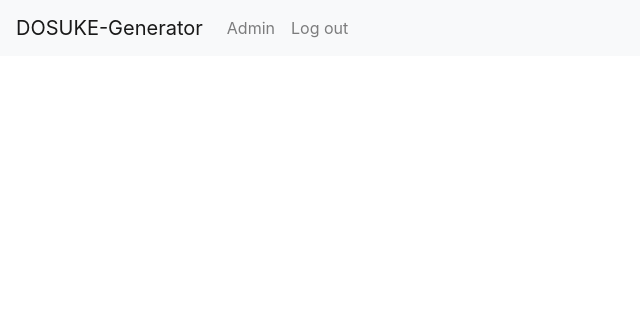
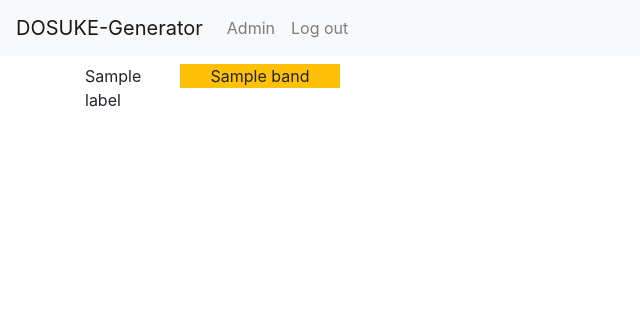
Before and after one commit to bbladr/dosuke_generator, a Django app: template dosuke/templates/dosuke/result.html in a window 1280 px wide. Shown: the top 316 px of the page, without its empty margins (0-640 px from the left). Run offline with Django 3.2, Linux system fonts and the light colour scheme; the template is opened without the code that fills it: most values are stand-ins (such as "Sample title", 1, 10 or a date in 2020); some libraries are stand-ins or nearby versions.

Commit message:
view result

```diff
--- a/dosuke/templates/dosuke/result.html
+++ b/dosuke/templates/dosuke/result.html
@@ -3,7 +3,28 @@
 <div class="container">
     <div class="row">
         <div class="col-12">
-            {{ message }}
+            <div class="row">
+                {% for timetable in timetables %}
+                    <div class="col-3 my-2">
+                        <div class="row">
+                            <div class="col-4">
+                                {% for label in labels %}
+                                    <div class="text-left">
+                                        {{ label }}
+                                    </div>
+                                {% endfor %}
+                            </div>
+                            <div class="col-8">
+                                {% for band in timetable|slice:"0:-1" %}
+                                    <div class="bg-warning text-center">
+                                        {{ band }}
+                                    </div>
+                                {% endfor %}
+                            </div>
+                        </div>
+                    </div>
+                {% endfor %}
+            </div>
         </div>
     </div>
 </div>
--- a/dosuke/views.py
+++ b/dosuke/views.py
@@ -7,7 +7,7 @@ from django_filters.views import FilterView
 
 from .models import Item, Event
 from .forms import ItemForm
-from .functions import getTimetable
+from .functions import getTimetable, getTimeLavel
 
 # Create your views here.
 # 検索一覧画面
@@ -53,5 +53,6 @@ class EventGenerateView(TemplateView):
 
     def get_context_data(self, **kwargs):
         context = super().get_context_data(**kwargs)
-        context['message'] = getTimetable()
+        context['timetables'] = getTimetable()
+        context['labels'] = getTimeLavel()
         return context
```
Also changed, not shown: dosuke/functions.py (+3 -4 lines).
